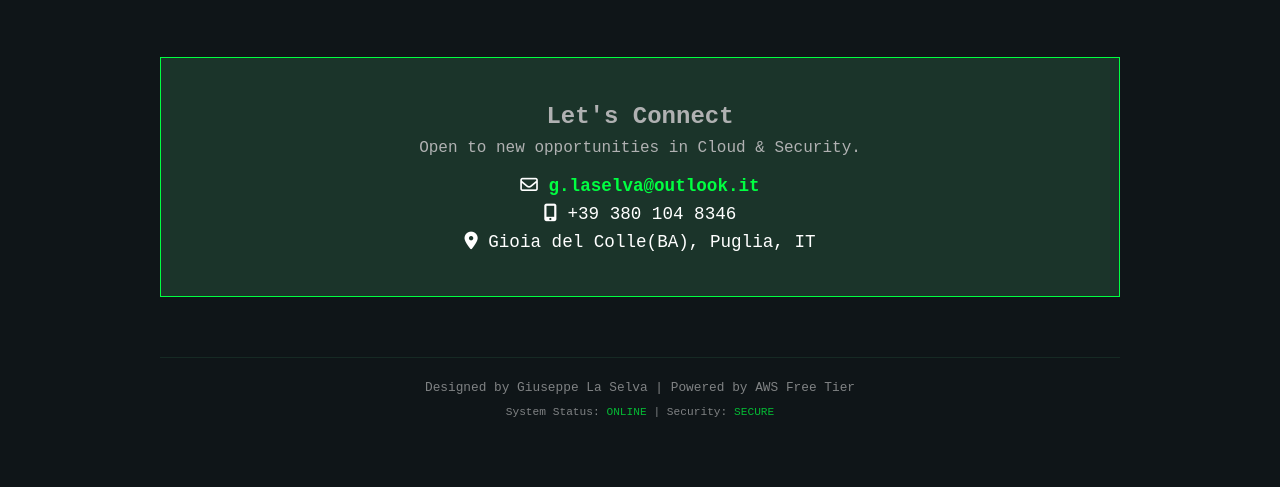
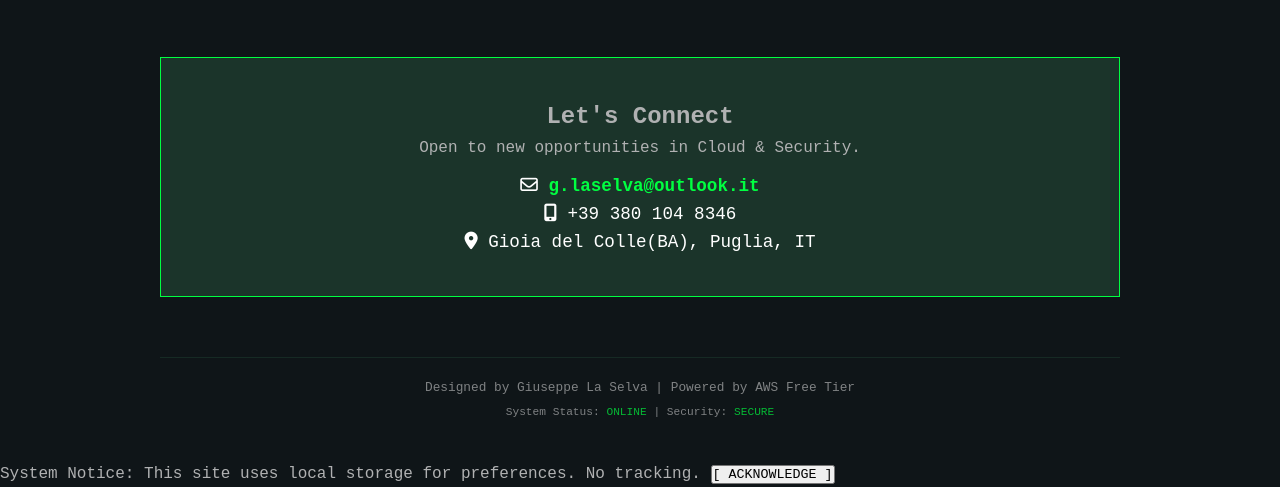
Before and after one commit to glaselva/aws-portfolio, a plain HTML site: page index.html in a window 1280 px wide. Shown: the part 1437-1924 px from the top of the page. Before the commit the page ends 1899 px from the top, so only its background shows below. Drawn offline with Linux system fonts and the light colour scheme.

Commit message:
Add files via upload

```diff
--- a/index.html
+++ b/index.html
@@ -168,6 +168,15 @@
         </footer>
     </div>
 
+    <div id="cookie-banner" class="cookie-banner">
+    <span data-i18n="cookie_text">
+        System Notice: This site uses local storage for preferences. No tracking.
+    </span>
+    <!-- Nota la classe "cookie-btn" qui sotto -->
+    <button onclick="acceptCookies()" class="cookie-btn">[ ACKNOWLEDGE ]</button>
+</div>
+
+
     <!-- Collegamento al file JS esterno (alla fine del body per performance) -->
     <script src="js/main.js"></script>
     <script src="js/translations.js"></script>
```
